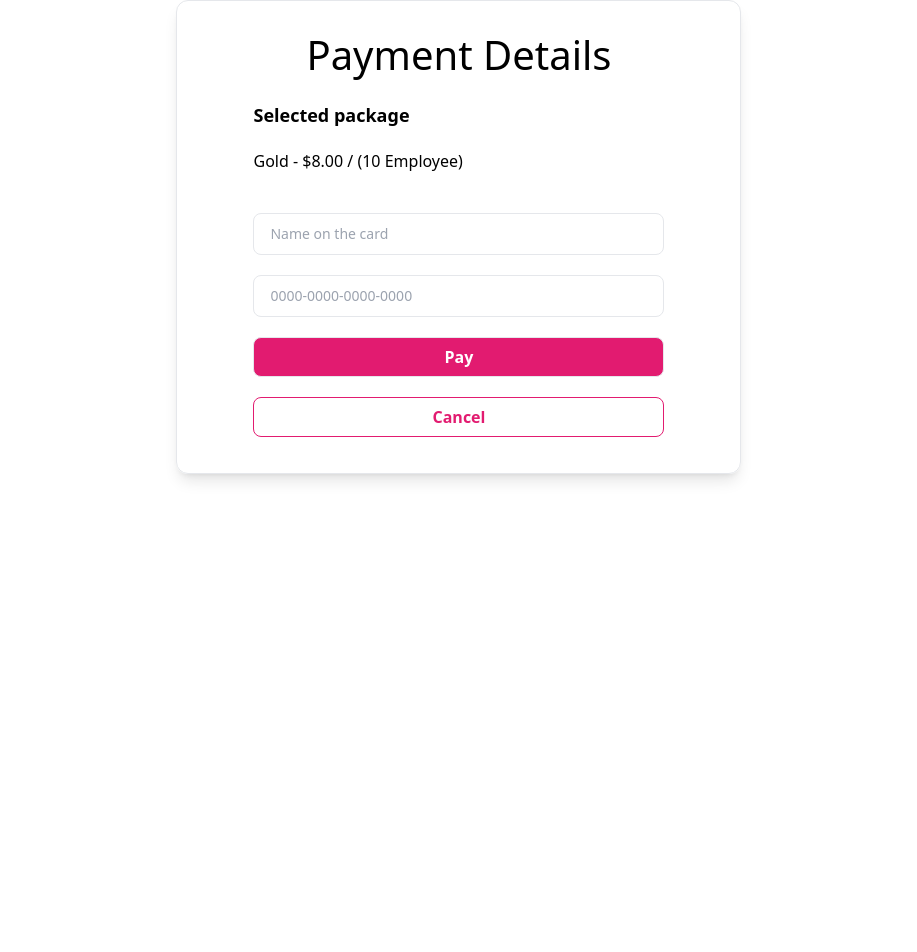
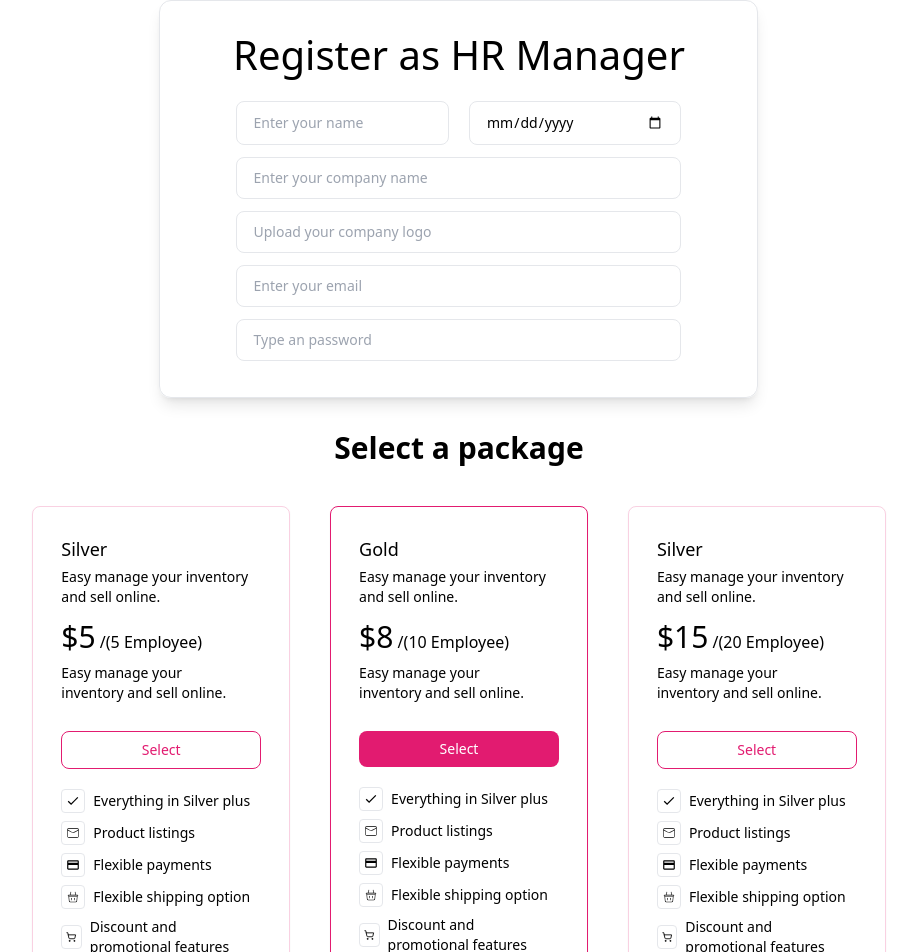
Before and after one commit to ashikalahi546/assignment-twelve-client-server, a React (Vite) app: page /joinmanager in a window 1280 px wide. Shown: the part 112-1064 px from the top of the page, without its empty margins (181-1098 px from the left). Before the commit the page ends 800 px from the top, so only its background shows below. Built offline with nearby package versions, Linux system fonts and the light colour scheme.

Commit message:
select component

```diff
--- a/src/components/error/Error.jsx
+++ b/src/components/error/Error.jsx
@@ -1,4 +1,3 @@
-import React from 'react';
 
 const Error = () => {
     return (
--- a/src/components/shared/navber/Navber.jsx
+++ b/src/components/shared/navber/Navber.jsx
@@ -11,8 +11,9 @@ const Navber = () => {
     { id: 3, name: "Join as HR Manager", path: "/joinmanager" },
   ];
   return (
-    <div className="fixed w-full  bg-white z-50 xl:w-8/12 lg:w-10/12 mx-auto lg:px-0 px-5 top-0 py-2">
+    <div className="fixed w-full   bg-white z-50 xl:w-8/12 lg:w-10/12 mx-auto lg:px-0 px-5 top-0 py-2">
       <div className=" flex md:flex-row flex-col md:gap-0 gap-2 md:items-center justify-between ">
+        <div className=" w-[200px]">
           <Link to="/">
             <div className="flex items-center gap-2">
               <img className="md:w-auto w-8" src={logo} alt="" />
@@ -21,6 +22,7 @@ const Navber = () => {
               </h3>
             </div>
           </Link>
+        </div>
 
         <div
           onClick={() => setOpen(!open)}
@@ -29,12 +31,13 @@ const Navber = () => {
           {open ? <RxCross2 /> : <MdMenuOpen />}
         </div>
 
-        <div className="flex md:flex-row flex-col justify-between md:items-center items-end ">
+        <div className="xl:w-7/12 md:w-8/12  flex md:flex-row flex-col justify-between md:items-center items-end ">
           <ul
-            className={`flex md:gap-7 gap-2 md:shadow-[0px] right-10 rounded-md bg-white shadow-2xl p-5 md:text-base z-40 text-sm text-[#1F1F1F] font-medium md:static absolute  md:flex-row flex-col ${
-              open ? "top-11 duration-300 delay-500" : "-top-32"
+            className={`flex md:gap-5 md:w-full  items-center justify-between gap-2 md:shadow-[0px] right-10 rounded-md bg-white shadow-2xl p-5 md:text-base z-40 text-sm text-[#1F1F1F] font-medium md:static absolute  md:flex-row flex-col ${
+              open ? "top-11 duration-300 delay-500" : "-top-44"
             }`}
           >
+            <li className="flex md:flex-row flex-col md:items-center gap-3">
               {routes.map((route, idx) => (
                 <NavLink
                   className={({ isActive }) => (isActive ? "text-primary" : "")}
@@ -45,12 +48,15 @@ const Navber = () => {
                   {route.name}
                 </NavLink>
               ))}
-          </ul>
+            </li>
+            <li className="md:w-20 w-full">
               <Link to="/login">
-            <button className="bg-primary px-5 py-2 text-white  md:text-sm text-xs  font-medium rounded-lg hover:bg-pink-500 duration-100 delay-150">
+                <button className="bg-primary px-5 py-2 w-full text-white  md:text-sm text-xs  font-medium rounded-lg hover:bg-pink-500 duration-100 delay-150">
                   Log in
                 </button>
               </Link>
+            </li>
+          </ul>
         </div>
       </div>
     </div>
--- a/src/pages/JoinManager.jsx
+++ b/src/pages/JoinManager.jsx
@@ -1,40 +1,111 @@
-import React from "react";
+import { useEffect, useState } from "react";
+import SelectData from './SelectData';
+
 
 const JoinManager = () => {
+  const [allData, setData] = useState([]);
+
+  useEffect(() => {
+    fetch("FakeData.json")
+      .then((res) => res.json())
+      .then((data) => setData(data));
+  }, []);
   return (
-    <div className="mt-28 flex justify-center ">
-      <div className=" p-9 shadow-lg sm:w-[565px] w-full items-center border rounded-xl">
-        <h2 className="text-center lg:text-[40px] sm:text-3xl text-2xl font-medium ">
-          Payment Details
-        </h2>
+    <div className="mt-28">
+      <div className=" flex justify-center ">
+        <div className=" p-9 shadow-lg sm:w-[599px] w-full  border rounded-xl">
+          <h2 className="text-center lg:text-[40px] sm:text-3xl text-2xl font-medium ">
+            Register as HR Manager
+          </h2>
+          <div className="md:px-10 flex flex-col gap-3">
+            <div className="mt-7  flex md:flex-row flex-col gap-5">
+              <input
+                type="name"
+                name="name"
+                placeholder="Enter your name"
+                className="border outline-none text-sm px-4 py-2.5 focus:border-primary rounded-lg w-full "
+              />
+              <input
+                type="date"
+                name="date"
+                placeholder="Enter your date of birth"
+                className="border outline-none text-sm px-4 py-2.5 focus:border-primary rounded-lg w-full"
+              />
+            </div>
+            <input
+              type="Enter your company name"
+              name="company"
+              placeholder="Enter your company name"
+              className="border outline-none text-sm px-4 py-2.5 focus:border-primary rounded-lg w-full"
+            />
+            <input
+              type="photo"
+              name="photo"
+              placeholder="Upload your company logo"
+              className="border outline-none text-sm px-4 py-2.5 focus:border-primary rounded-lg w-full"
+            />
+            <input
+              type="email"
+              name="email"
+              placeholder="Enter your email"
+              className="border outline-none text-sm px-4 py-2.5 focus:border-primary rounded-lg w-full"
+            />
+            <input
+              type="password"
+              name="password"
+              placeholder="Type an password"
+              className="border outline-none text-sm px-4 py-2.5 focus:border-primary rounded-lg w-full"
+            />
+          </div>
+        </div>
+      </div>
+      <div>
 
-        <div className="md:px-10 flex flex-col gap-5 mt-7">
-          <h3 className="text-lg font-semibold">Selected package </h3>
-          <p className="text-base font-medium pb-5">
-            Gold - $8.00 / (10 Employee)
-          </p>
-          <input
-            type="text"
-            name="card"
-            placeholder="Name on the card"
-            className="border outline-none text-sm px-4 py-2.5 focus:border-primary rounded-lg w-full "
-          />
-          <input
-            type="number"
-            name="number"
-            placeholder="0000-0000-0000-0000"
-            className="border outline-none text-sm px-4 py-2.5 focus:border-primary rounded-lg w-full "
-          />
+          <h2 className="md:text-3xl text-xl font-bold text-center mt-8">Select a package </h2>
 
-          <button className="border w-full h-10 rounded-lg font-semibold text-white bg-primary hover:bg-pink-500 duration-150 delay-150 sm:text-base text-sm">
-            Pay
-          </button>
-          <button className="border w-full h-10 rounded-lg font-semibold text-primary hover:text-white hover:bg-primary duration-150 delay-150 border-primary sm:text-base text-sm">
-            Cancel
-          </button>
+
+
+        <div className="grid lg:grid-cols-3 sm:grid-cols-2 gap-10 my-10">
+          {allData.map((data) => (
+            <SelectData data={data} key={data.id}></SelectData>
+          ))}
         </div>
       </div>
     </div>
+
+    // <div className="mt-28 flex justify-center ">
+    //   <div className=" p-9 shadow-lg sm:w-[565px] w-full items-center border rounded-xl">
+    //     <h2 className="text-center lg:text-[40px] sm:text-3xl text-2xl font-medium ">
+    //       Payment Details
+    //     </h2>
+
+    //     <div className="md:px-10 flex flex-col gap-5 mt-7">
+    //       <h3 className="text-lg font-semibold">Selected package </h3>
+    //       <p className="text-base font-medium pb-5">
+    //         Gold - $8.00 / (10 Employee)
+    //       </p>
+    //       <input
+    //         type="text"
+    //         name="card"
+    //         placeholder="Name on the card"
+    //         className="border outline-none text-sm px-4 py-2.5 focus:border-primary rounded-lg w-full "
+    //       />
+    //       <input
+    //         type="number"
+    //         name="number"
+    //         placeholder="0000-0000-0000-0000"
+    //         className="border outline-none text-sm px-4 py-2.5 focus:border-primary rounded-lg w-full "
+    //       />
+
+    //       <button className="border w-full h-10 rounded-lg font-semibold text-white bg-primary hover:bg-pink-500 duration-150 delay-150 sm:text-base text-sm">
+    //         Pay
+    //       </button>
+    //       <button className="border w-full h-10 rounded-lg font-semibold text-primary hover:text-white hover:bg-primary duration-150 delay-150 border-primary sm:text-base text-sm">
+    //         Cancel
+    //       </button>
+    //     </div>
+    //   </div>
+    // </div>
   );
 };
 
--- /dev/null
+++ b/src/pages/SelectData.jsx
@@ -0,0 +1,74 @@
+import React from "react";
+import { CiMail, CiShoppingBasket } from "react-icons/ci";
+import { IoMdCheckmark } from "react-icons/io";
+import { LuShoppingCart } from "react-icons/lu";
+import { MdPayment } from "react-icons/md";
+
+const SelectData = ({ data }) => {
+  const {
+    id,
+    name,
+    title,
+    price,
+    features,
+    flexible,
+    payment,
+    plus,
+    listings,
+    manageDetails,
+    employee,
+    design,
+  } = data;
+
+  return (
+    <div>
+      <div
+        className={`shadow-sm border ${
+          design ? "border-primary" : "border-[#E21B7033]"
+        }  p-7 rounded-lg`}
+      >
+        <h2 className="text-lg font-medium">{name}</h2>
+        <p className="text-sm pt-1">{title}</p>
+        <h2 className="pt-3">
+          <span className="text-3xl "> ${price}</span>{" "}
+          <span>/({employee} Employee)</span>
+        </h2>
+        <h3 className="text-sm py-2 w-[180px]">{manageDetails}</h3>
+        <div>
+          <button
+            className={`px-5 py-2 w-full my-5   md:text-sm text-xs  font-medium rounded-lg hover:bg-pink-500 duration-100 delay-150 ${
+              design ? "bg-primary text-white" : "text-primary border border-primary hover:text-white"
+            }`}
+          >
+          Select
+          </button>
+        </div>
+
+        <div className="flex flex-col gap-2">
+          <div className="flex items-center gap-2">
+            <IoMdCheckmark className="border p-1 text-2xl rounded" />
+            <div className="text-sm">{plus}</div>
+          </div>
+          <div className="flex items-center gap-2">
+            <CiMail className="border p-1 text-2xl rounded" />
+            <div className="text-sm">{listings}</div>
+          </div>
+          <div className="flex items-center gap-2">
+            <MdPayment className="border p-1 text-2xl rounded" />
+            <div className="text-sm">{payment}</div>
+          </div>
+          <div className="flex items-center gap-2">
+            <CiShoppingBasket className="border p-1 text-2xl rounded" />
+            <div className="text-sm">{flexible}</div>
+          </div>
+          <div className="flex items-center gap-2">
+            <LuShoppingCart className="border p-1 text-2xl rounded" />
+            <div className="text-sm">{features}</div>
+          </div>
+        </div>
+      </div>
+    </div>
+  );
+};
+
+export default SelectData;
```
Also changed, not shown: src/pages/JoinEmoloyee.jsx (+38 -23 lines). Lines whose indentation alone changed are shown as unchanged.
